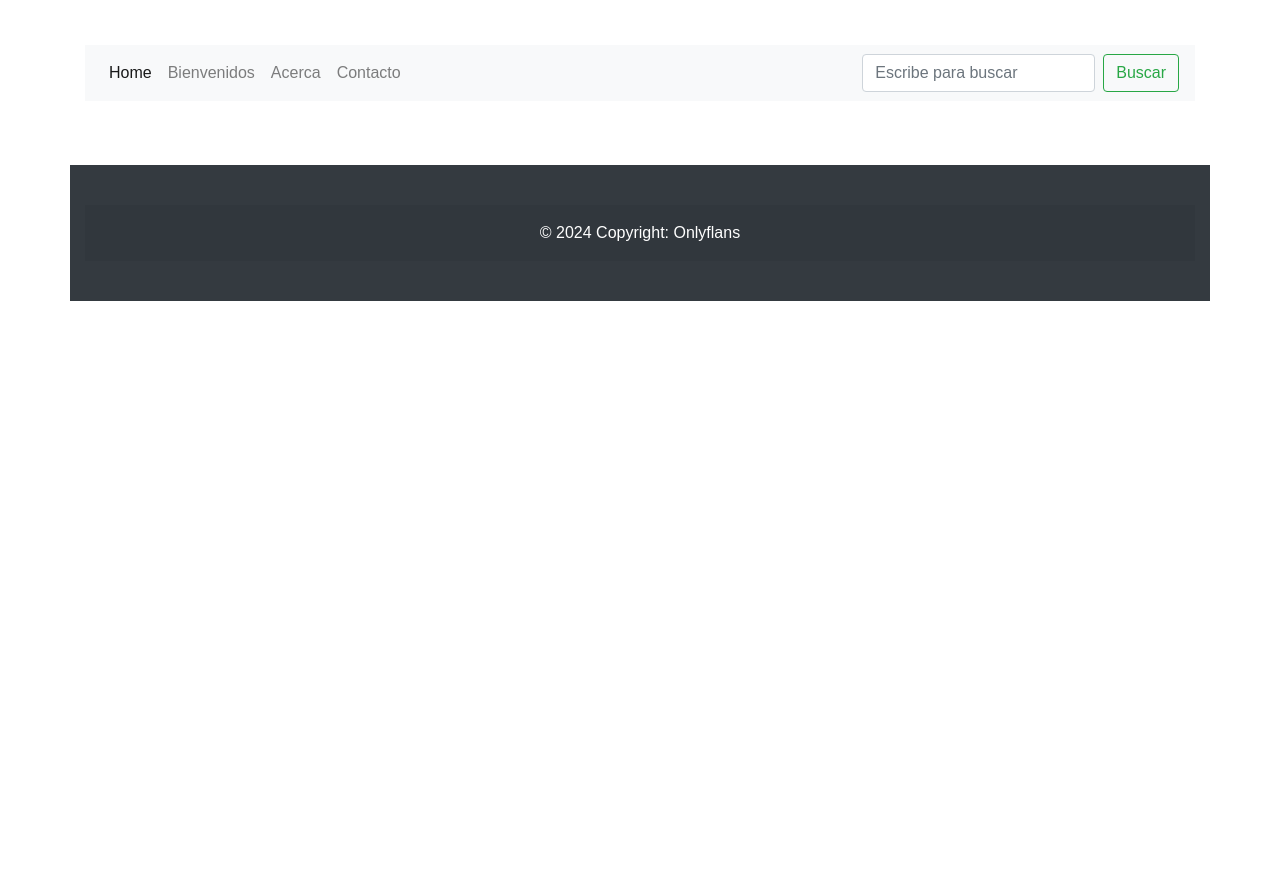
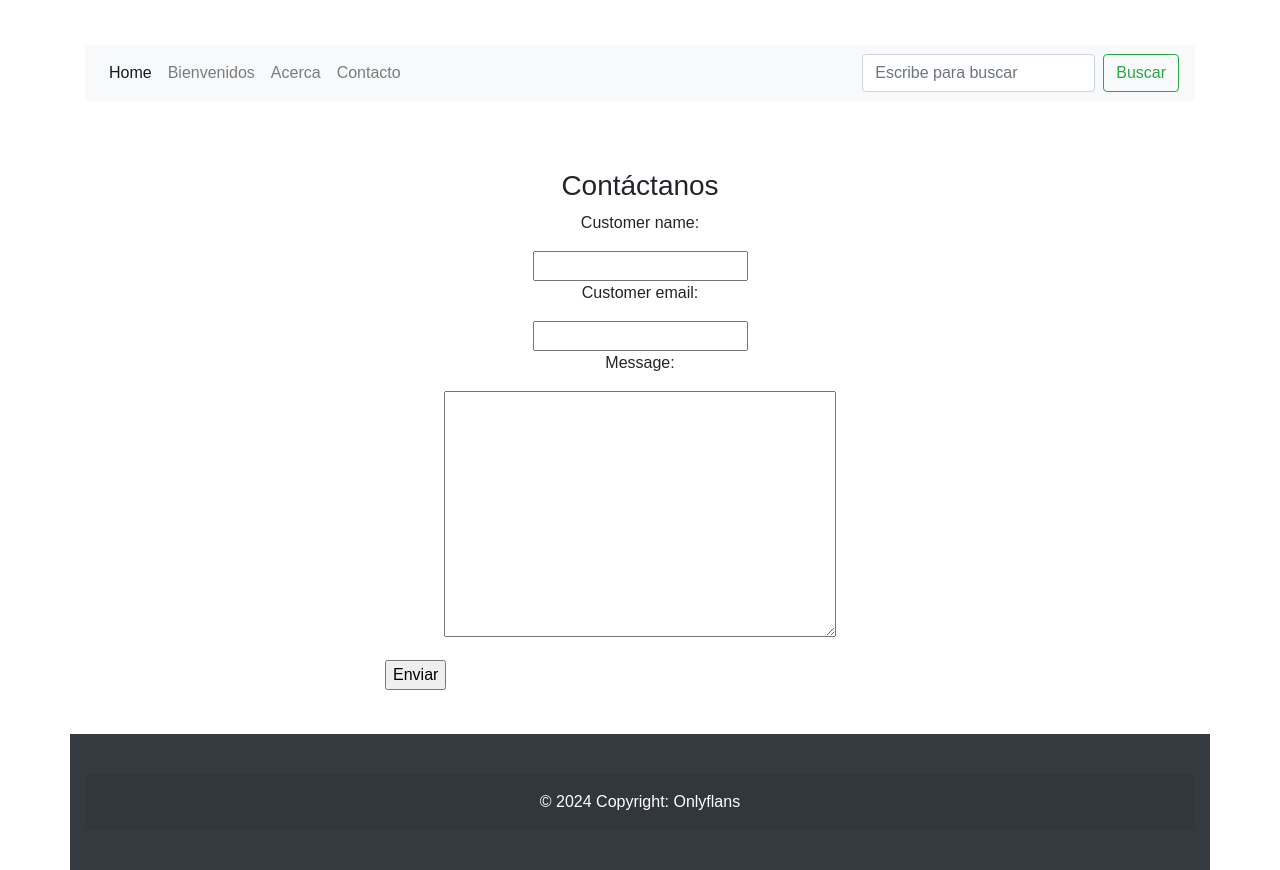
Before and after one commit to rolobergmann/onlyflans, a Django app: page /contacto in a window 1280 px wide. Shown: the part 329-1199 px from the top of the page. Before the commit the page ends 630 px from the top, so only its background shows below. Run offline with Django 3.2, Linux system fonts and the light colour scheme; some libraries are stand-ins or nearby versions.

Commit message:
hito 3 listo

```diff
--- a/onlyflans/onlyflans/front/assets/css/style.css
+++ b/onlyflans/onlyflans/front/assets/css/style.css
@@ -92,3 +92,29 @@
   }
 }
  */
+
+.mensaje-exito {
+  text-align: center;
+  font-size: 20px;
+  margin-bottom: 20px;
+}
+
+.boton-exito {
+  padding: 10px 20px;
+  background-color: #007bff;
+  color: white;
+  border: none;
+  cursor: pointer;
+  text-decoration: none;
+}
+
+.boton-exito:hover {
+  background-color: #b1b1b1;
+}
+
+.contenedor-exito {
+  display: flex;
+  flex-direction: column;
+  align-items: center;
+  justify-content: center;
+}
--- a/onlyflans/onlyflans/front/assets/templates/contactus.html
+++ b/onlyflans/onlyflans/front/assets/templates/contactus.html
@@ -1,10 +1,40 @@
-{% extends 'base.html' %} {% block 'content' %}
+{% extends 'base.html' %} {% load static %} {% block contenido %}
 <div class="container">
-  contacto
+  <div class="col-12 col-md-6 offset-0 offset-md-3 mt-4 mb-4">
+    <h3 class="text-center">Contáctanos</h3>
 
-  <form action="/contacto" method="post">
-    {% csrf_token %} {{ form }}
-    <input type="submit" value="Submit" />
-  </form>
+    <div>
+      <form action="/contacto" method="post">
+        {% csrf_token %}
+        <!-- {{ form }} -->
+
+        {{ form.non_field_errors }}
+
+        <div class="mb-3 text-center">
+          <label for="{{ form.customer_name.id_for_label }}" class="form-label">
+            {{ form.customer_name.label_tag }}
+          </label>
+          <div>{{ form.customer_name }}</div>
+          <div class="text-danger">{{ form.customer_name.errors }}</div>
+
+          <label
+            for="{{ form.customer_email.id_for_label }}"
+            class="form-label"
+          >
+            {{ form.customer_email.label_tag }}
+          </label>
+          <div>{{ form.customer_email }}</div>
+          <div class="text-danger">{{ form.customer_email.errors }}</div>
+
+          <label for="{{ form.message.id_for_label }}" class="form-label">
+            {{ form.message.label_tag }}
+          </label>
+          <div>{{ form.message }}</div>
+          <div class="text-danger">{{ form.message.errors }}</div>
+        </div>
+        <input type="submit" value="Enviar" />
+      </form>
+    </div>
+  </div>
 </div>
 {% endblock %}
--- a/onlyflans/onlyflans/urls.py
+++ b/onlyflans/onlyflans/urls.py
@@ -15,7 +15,7 @@
 """
 from django.contrib import admin
 from django.urls import path
-from web.views import index, about, welcome, contacto
+from web.views import index, about, welcome, contacto, exito
 
 urlpatterns = [
     path('admin/', admin.site.urls),
@@ -23,4 +23,5 @@
     path('about', about),
     path('welcome', welcome),
     path('contacto', contacto),
+    path('exito', exito),
 ]
--- a/onlyflans/web/forms.py
+++ b/onlyflans/web/forms.py
@@ -1,9 +1,16 @@
 from django import forms
+from django.forms import ModelForm
+from .models import ContactForm
 
 # Create the form class.
 
 class ContactFormForm(forms.Form) :
     # contact form uuid No necesita ser declarado en nuestro form
-    customer_email = forms.EmailField(label='Correo')
-    customer_name = forms.CharField(max_length=64, label='Nombre')
+    customer_email = forms.EmailField(widget=forms.TextInput(attrs={'placeholder': 'Correo'}), label='Correo')
+    customer_name = forms.CharField(widget=forms.TextInput(attrs={'placeholder': 'Tu nombre'}), label='Nombre')
     message = forms.CharField(label='Mensaje')
+
+class ContactFormModelForm(forms.ModelForm) :
+    class Meta :
+        model = ContactForm
+        fields = ['customer_email', 'customer_name', 'message']
--- a/onlyflans/web/views.py
+++ b/onlyflans/web/views.py
@@ -1,8 +1,8 @@
 from django.http import HttpResponse, HttpResponseRedirect
 from django.shortcuts import render
 from django.template import Template, Context, loader
-from web.models import Flan
-from web.forms import ContactFormForm
+from web.models import Flan, ContactForm
+from web.forms import ContactFormModelForm
 
 import os
 def index(request):
@@ -14,20 +14,23 @@
 def contacto(request) :
     if request.method == 'POST':
         # create a form instance and populate it with data from the request:
-        form = ContactFormForm(request.POST)
+        form = ContactFormModelForm(request.POST)
         # check whether it's valid:
         if form.is_valid():
             # process the data in form. cleaned_data as required
             # ...
             # redirect to a new URL:
-            return HttpResponseRedirect('/')
+            contact_form = ContactForm.objects.create(**form.cleaned_data)
+            return HttpResponseRedirect('/exito')
 
         # if a GET (or any other method) we'll create a blank form
     else:
-        form = ContactFormForm()
+        form = ContactFormModelForm()
 
     return render(request, 'contactus.html', {'form': form})
 
+def exito(request):
+    return render(request, "exito.html")
 def about(request):
     return render(request, "about.html")
 def welcome(request):
```
Also changed, not shown: onlyflans/onlyflans/front/assets/templates/exito.html (added, +9 -0 lines), onlyflans/db.sqlite3, onlyflans/requirements.txt (renamed from requirements.txt), 3 other files.
